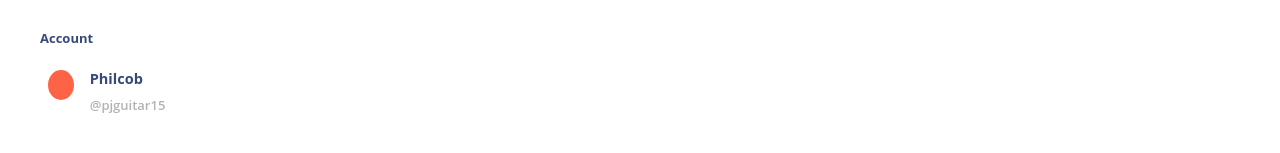
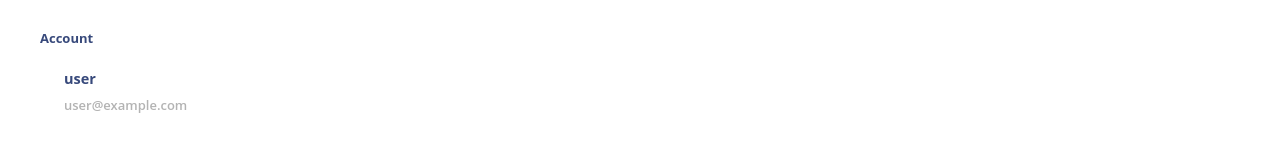
Before and after one commit to pjguitar15/firebase-socialmedia-react, a React (Create React App) app: page / in a window 1280 px wide. Shown: the part 433-586 px from the top of the page. Built offline with nearby package versions, Linux system fonts and the light colour scheme; no server answers; the database is empty; sample sign-in values are in the browser's storage.

Commit message:
sidebar Account User current logged in

```diff
--- a/src/routes/HomePage/Home/Sidebar/AccountSection.jsx
+++ b/src/routes/HomePage/Home/Sidebar/AccountSection.jsx
@@ -5,15 +5,20 @@ import {
   Container,
   CircleDiv,
 } from './Styles/Main.style.jsx'
+//  import auth
+import { useAuth } from '../../../../Context/AuthProvider.jsx'
 const AccountSection = () => {
+  const { currentUser } = useAuth()
   return (
     <Container>
       <SmallBoldText>Account</SmallBoldText>
       <div className='d-flex justify-content-start my-4'>
         <CircleDiv className='mx-2'></CircleDiv>
         <div className='mx-2'>
-          <SmallBoldText style={{ fontSize: '14.5px' }}>Philcob</SmallBoldText>
-          <SmallMutedText>@pjguitar15</SmallMutedText>
+          <SmallBoldText style={{ fontSize: '14.5px' }}>
+            {currentUser.email.slice(0, currentUser.email.indexOf('@'))}
+          </SmallBoldText>
+          <SmallMutedText>{currentUser.email}</SmallMutedText>
         </div>
       </div>
     </Container>
```
